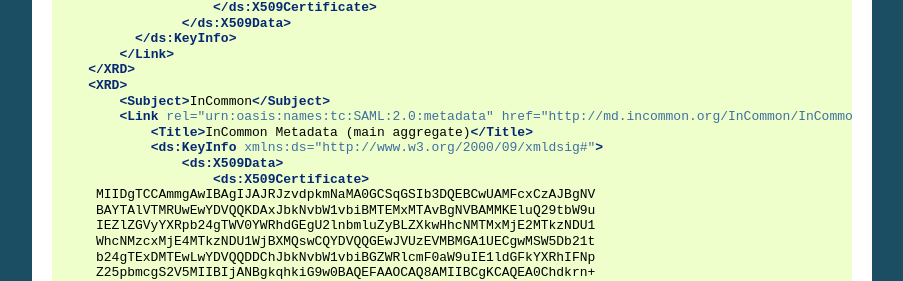
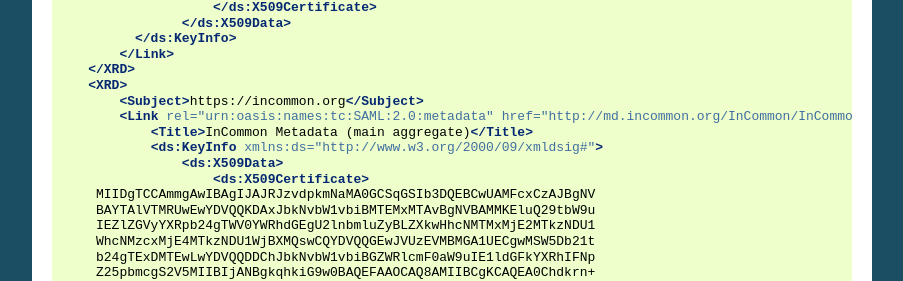
Before and after one commit to IdentityPython/pyFF, a Sphinx documentation site: the page built from docs/examples.rst, in a window 1280 px wide and 900 px high, scrolled down 2142 px. Shown: the part 166-447 px from the top of the window, without its empty margins (198-1101 px from the left). Built offline with Sphinx 7.4.7, drawn with Linux system fonts in a browser that asks for light colours; pages that are not in the unit, such as notebooks, are missing from menus; some of the changed lines change nothing that is shown.

Commit message:
Content of Subject element should be xrd:anyURI
According to the xrd-1.0 schema, the content of the Subject element should be xrd:anyURI (a simple extension of xs:anyURI). Rather than repeat the metadata location in the Subject element, the latter is now set to the InCommon registrar ID.

```diff
--- a/docs/examples.rst
+++ b/docs/examples.rst
@@ -145,7 +145,7 @@
             </Link>
         </XRD>
         <XRD>
-            <Subject>InCommon</Subject>
+            <Subject>https://incommon.org</Subject>
             <Link rel="urn:oasis:names:tc:SAML:2.0:metadata" href="http://md.incommon.org/InCommon/InCommon-metadata.xml">
                 <Title>InCommon Metadata (main aggregate)</Title>
                 <ds:KeyInfo xmlns:ds="http://www.w3.org/2000/09/xmldsig#">
```
